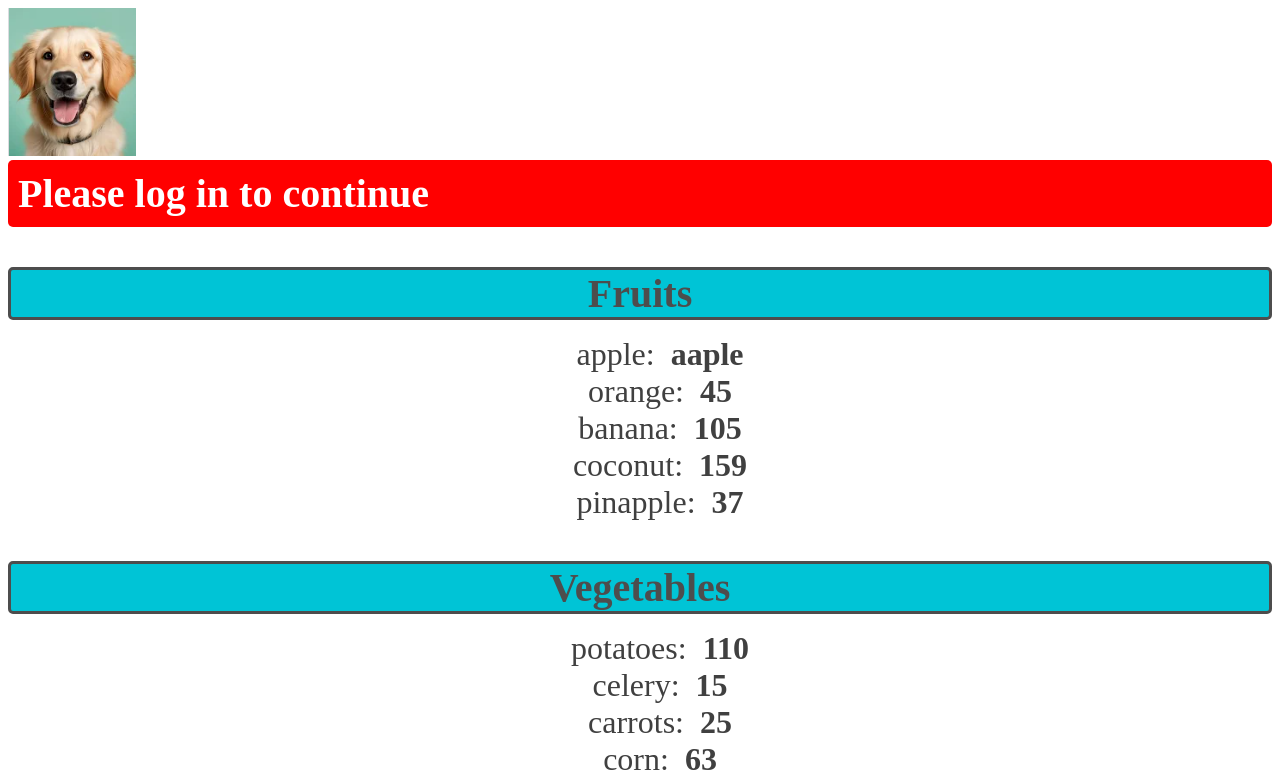
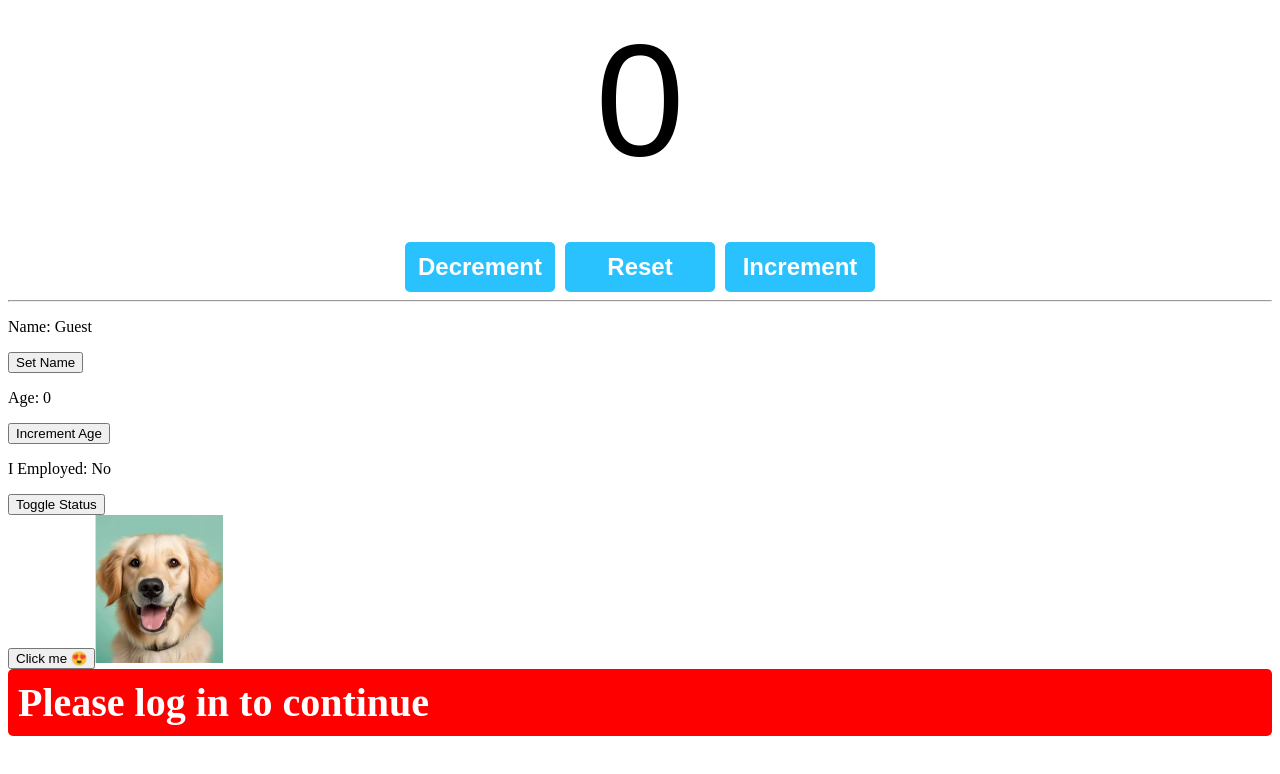
Before and after one commit to mmazzet/my-react-app, a React (Vite) app in the folder my-react-app/: page / in a window 1280 px wide. Shown: the top 774 px of the page. Built offline with nearby package versions, Linux system fonts and the light colour scheme.

Commit message:
useState hook

```diff
--- a/my-react-app/src/App.jsx
+++ b/my-react-app/src/App.jsx
@@ -4,6 +4,8 @@
 import List from './List.jsx'
 import Button from './Button.jsx'
 import ProfilePicture from './ProfilePicture.jsx'
+import MyComponent from './MyComponent.jsx'
+import Counter from './Counter.jsx'
 
 
 function App() {
@@ -22,7 +24,10 @@
 
   return(
     <>
-      {/* <Button /> */}
+      <Counter />
+      <hr></hr>
+      <MyComponent />
+      <Button />
       <ProfilePicture />
       <UserGreeting isLoggedIn={false} username="Cane"/>
       {/* {fruits.length > 0 ? <List items={fruits} category="Fruits"/> : null }
--- /dev/null
+++ b/my-react-app/src/Counter.jsx
@@ -0,0 +1,27 @@
+import React, {useState} from 'react';
+
+function Counter(){
+
+    const [count, setCount] = useState(0);
+
+    const increment = () => {
+      setCount(count + 1);
+    }
+
+    const decrement = () => {
+      setCount(count - 1);
+    }
+
+    const reset = () => {
+      setCount(0);
+    }
+
+    return(<div className='counter-container'>
+              <p className='count-display'>{count}</p>
+              <button className='counter-button' onClick={decrement}>Decrement</button>
+              <button className='counter-button' onClick={reset}>Reset</button>
+              <button className='counter-button' onClick={increment}>Increment</button>
+          </div>);
+}
+
+export default Counter
--- /dev/null
+++ b/my-react-app/src/MyComponent.jsx
@@ -0,0 +1,34 @@
+import React, {useState} from 'react';
+
+function MyComponent(){
+  const [name, setName] = useState("Guest");
+  const [age, setAge] = useState(0);
+  const [isEmployed, setIsEmployed] = useState(false);
+
+  const updateName = () => {
+    setName("Spongebob")
+    console.log(name);
+  }
+
+  const incrementAge = () => {
+    setAge(age + 1);
+  }
+
+  const toggleEmployedStatus = () => {
+    setIsEmployed(!isEmployed);
+  }
+
+  return( <div>
+            <p>Name: {name}</p>
+            <button onClick={updateName}>Set Name</button>
+
+            <p>Age: {age}</p>
+            <button onClick={incrementAge}>Increment Age</button>
+
+            <p>I Employed: {isEmployed ? "Yes" : "No"} </p>
+            <button onClick={toggleEmployedStatus}>Toggle Status</button>
+
+          </div>);
+}
+
+export default MyComponent
--- a/my-react-app/src/index.css
+++ b/my-react-app/src/index.css
@@ -78,3 +78,32 @@
   color: hsl(0, 0%, 45%);
   cursor: pointer;
 }
+
+.counter-container{
+  text-align: center;
+  font-family: Arial, sans-serif;
+}
+
+.count-display{
+  font-size: 10em;
+  margin-top: 0;
+  margin-bottom: 50px;
+}
+
+.counter-button{
+  width: 150px;
+  height: 50px;
+  font-size: 1.5em;
+  font-weight: bold;
+  margin: 0px 5px;
+  background-color: hsl(197, 100%, 58%);
+  color: white;
+  border: none;
+  border-radius: 5px;
+  cursor: pointer;
+
+}
+
+.counter-button:hover{
+  background-color: hsl(197, 100%, 48%);
+}
```
Also changed, not shown: 1 other file (tests, documents, lock files or other folders).
